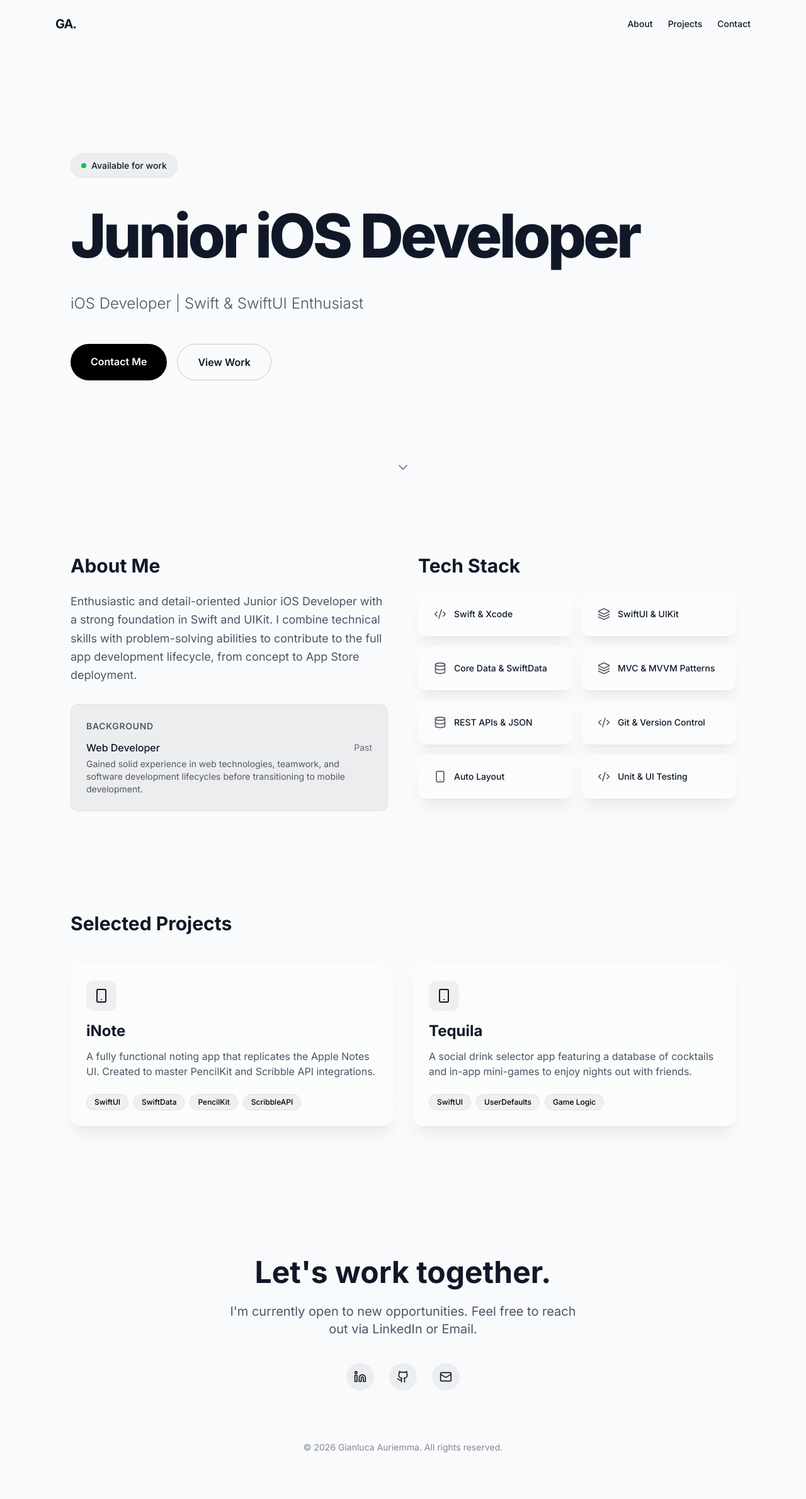
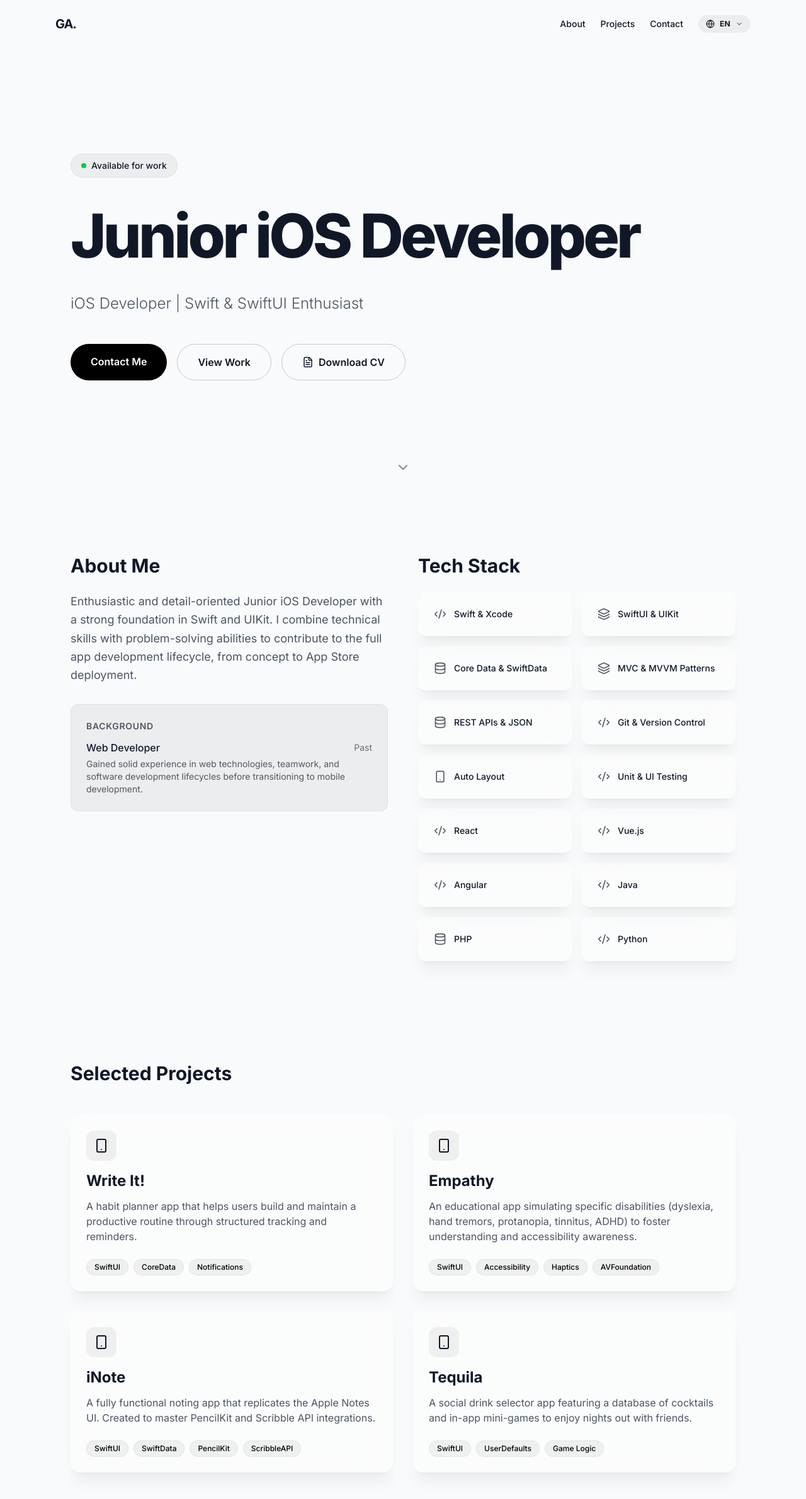
Before and after one commit to gianlucaauriemma/portfolio, a Next.js app in the folder portfolio/: page / in a window 1280 px wide. Shown: the top 2380 px of the page at 63% size. Built offline with nearby package versions, Linux system fonts and the light colour scheme.

Commit message:
aggiornamento sito

```diff
--- a/portfolio/app/page.tsx
+++ b/portfolio/app/page.tsx
@@ -1,7 +1,7 @@
 "use client";
 
 import React, { useState, useEffect } from "react";
-import { motion } from "framer-motion";
+import { motion, AnimatePresence } from "framer-motion";
 import {
   Github,
   Linkedin,
@@ -12,21 +12,136 @@ import {
   Database,
   Code2,
   ExternalLink,
-  Moon,
-  Sun,
+  Globe,
+  FileText,
+  Check,
 } from "lucide-react";
 
+// --- TYPES ---
+type Language = "en" | "it";
+
+// --- TRANSLATIONS ---
+const translations = {
+  en: {
+    nav: {
+      about: "About",
+      projects: "Projects",
+      contact: "Contact",
+      cv: "Download CV",
+    },
+    hero: {
+      available: "Available for work",
+      role: "Junior iOS Developer",
+      tagline: "iOS Developer | Swift & SwiftUI Enthusiast",
+      cta_contact: "Contact Me",
+      cta_work: "View Work",
+    },
+    about: {
+      title: "About Me",
+      bio: "Enthusiastic and detail-oriented Junior iOS Developer with a strong foundation in Swift and UIKit. I combine technical skills with problem-solving abilities to contribute to the full app development lifecycle, from concept to App Store deployment.",
+      background_title: "Background",
+      background_role: "Web Developer",
+      background_period: "Past",
+      background_desc:
+        "Gained solid experience in web technologies, teamwork, and software development lifecycles before transitioning to mobile development.",
+      tech_stack: "Tech Stack",
+    },
+    projects: {
+      title: "Selected Projects",
+      iNote: {
+        description:
+          "A fully functional noting app that replicates the Apple Notes UI. Created to master PencilKit and Scribble API integrations.",
+      },
+      tequila: {
+        description:
+          "A social drink selector app featuring a database of cocktails and in-app mini-games to enjoy nights out with friends.",
+      },
+      writeIt: {
+        title: "Write It!",
+        description:
+          "A habit planner app that helps users build and maintain a productive routine through structured tracking and reminders.",
+        tags: ["SwiftUI", "CoreData", "Notifications"],
+      },
+      empathy: {
+        title: "Empathy",
+        description:
+          "An educational app simulating specific disabilities (dyslexia, hand tremors, protanopia, tinnitus, ADHD) to foster understanding and accessibility awareness.",
+        tags: ["SwiftUI", "Accessibility", "Haptics", "AVFoundation"],
+      },
+    },
+    contact: {
+      title: "Let's work together.",
+      subtitle:
+        "I'm currently open to new opportunities. Feel free to reach out via LinkedIn or Email.",
+      footer: `© ${new Date().getFullYear()} Gianluca Auriemma. All rights reserved.`,
+    },
+  },
+  it: {
+    nav: {
+      about: "Chi Sono",
+      projects: "Progetti",
+      contact: "Contatti",
+      cv: "Scarica CV",
+    },
+    hero: {
+      available: "Disponibile per nuovi progetti",
+      role: "Junior iOS Developer",
+      tagline: "Sviluppatore iOS | Appassionato di Swift & SwiftUI",
+      cta_contact: "Contattami",
+      cta_work: "I Miei Lavori",
+    },
+    about: {
+      title: "Chi Sono",
+      bio: "Sviluppatore iOS Junior entusiasta e attento ai dettagli con una solida base in Swift e UIKit. Unisco competenze tecniche e capacità di problem-solving per contribuire all'intero ciclo di vita dello sviluppo delle app, dall'ideazione al rilascio sull'App Store.",
+      background_title: "Background",
+      background_role: "Sviluppatore Web",
+      background_period: "Passato",
+      background_desc:
+        "Ho acquisito solida esperienza nelle tecnologie web, nel lavoro di squadra e nei cicli di vita dello sviluppo software prima di passare allo sviluppo mobile.",
+      tech_stack: "Competenze Tecniche",
+    },
+    projects: {
+      title: "Progetti Selezionati",
+      iNote: {
+        description:
+          "Un'app per prendere appunti completamente funzionale che replica l'interfaccia utente di Apple Notes. Creata per padroneggiare le integrazioni di PencilKit e Scribble API.",
+      },
+      tequila: {
+        description:
+          "Un'app selettore di drink sociale con un database di cocktail e mini-giochi in-app per divertirsi con gli amici.",
+      },
+      writeIt: {
+        title: "Write It!",
+        description:
+          "Un pianificatore di abitudini che aiuta gli utenti a costruire e mantenere una routine produttiva attraverso tracciamento strutturato e promemoria.",
+        tags: ["SwiftUI", "CoreData", "Notifications"],
+      },
+      empathy: {
+        title: "Empathy",
+        description:
+          "Un'app educativa che simula disabilità specifiche (dislessia, tremore delle mani, protanopia, acufene, ADHD) per favorire la comprensione e la consapevolezza sull'accessibilità.",
+        tags: ["SwiftUI", "Accessibility", "Haptics", "AVFoundation"],
+      },
+    },
+    contact: {
+      title: "Lavoriamo insieme.",
+      subtitle:
+        "Sono attualmente disponibile per nuove opportunità. Sentiti libero di contattarmi via LinkedIn o Email.",
+      footer: `© ${new Date().getFullYear()} Gianluca Auriemma. Tutti i diritti riservati.`,
+    },
+  },
+};
+
 // --- DATA CONFIGURATION ---
-// Qui puoi modificare facilmente i testi in futuro
-const portfolioData = {
+const getPortfolioData = (lang: Language) => {
+  const t = translations[lang];
+  return {
     personal: {
       name: "Gianluca Auriemma",
-    role: "Junior iOS Developer",
-    tagline: "iOS Developer | Swift & SwiftUI Enthusiast",
-    bio: "Enthusiastic and detail-oriented Junior iOS Developer with a strong foundation in Swift and UIKit. I combine technical skills with problem-solving abilities to contribute to the full app development lifecycle, from concept to App Store deployment.",
       email: "gianluca.auriemma4@gmail.com",
       linkedin: "https://www.linkedin.com/in/gianluca-auriemma-b1b65429b",
       github: "https://github.com/gianlucaauriemma",
+      cvLink: "#", // Placeholder for CV link
     },
     skills: [
       { name: "Swift & Xcode", icon: Code2 },
@@ -37,32 +152,41 @@ const portfolioData = {
       { name: "Git & Version Control", icon: Code2 },
       { name: "Auto Layout", icon: Smartphone },
       { name: "Unit & UI Testing", icon: Code2 },
+      // Web Skills
+      { name: "React", icon: Code2 },
+      { name: "Vue.js", icon: Code2 },
+      { name: "Angular", icon: Code2 },
+      { name: "Java", icon: Code2 },
+      { name: "PHP", icon: Database },
+      { name: "Python", icon: Code2 },
     ],
     projects: [
       {
+        title: t.projects.writeIt.title,
+        description: t.projects.writeIt.description,
+        tags: t.projects.writeIt.tags,
+        link: "#", // Add link if available
+      },
+      {
+        title: t.projects.empathy.title,
+        description: t.projects.empathy.description,
+        tags: t.projects.empathy.tags,
+        link: "#", // Add link if available
+      },
+      {
         title: "iNote",
-      description:
-        "A fully functional noting app that replicates the Apple Notes UI. Created to master PencilKit and Scribble API integrations.",
+        description: t.projects.iNote.description,
         tags: ["SwiftUI", "SwiftData", "PencilKit", "ScribbleAPI"],
         link: "https://github.com/gianlucaauriemma/iNote.git",
       },
       {
         title: "Tequila",
-      description:
-        "A social drink selector app featuring a database of cocktails and in-app mini-games to enjoy nights out with friends.",
+        description: t.projects.tequila.description,
         tags: ["SwiftUI", "UserDefaults", "Game Logic"],
         link: "https://github.com/gianlucaauriemma/Tequila.git",
       },
     ],
-  experience: [
-    {
-      role: "Web Developer",
-      company: "Previous Experience",
-      period: "Past",
-      description:
-        "Gained solid experience in web technologies, teamwork, and software development lifecycles before transitioning to mobile development.",
-    },
-  ],
+  };
 };
 
 // --- REUSABLE COMPONENTS ---
@@ -138,12 +262,22 @@ const SocialButton = ({
 
 export default function Portfolio() {
   const [scrolled, setScrolled] = useState(false);
+  const [lang, setLang] = useState<Language>("en");
+  const [isLangMenuOpen, setIsLangMenuOpen] = useState(false);
 
   useEffect(() => {
     const handleScroll = () => setScrolled(window.scrollY > 50);
     window.addEventListener("scroll", handleScroll);
     return () => window.removeEventListener("scroll", handleScroll);
   }, []);
+
+  const t = translations[lang];
+  const data = getPortfolioData(lang);
+
+  const toggleLanguage = (newLang: Language) => {
+    setLang(newLang);
+    setIsLangMenuOpen(false);
+  };
 
   return (
     <main className="min-h-screen bg-gray-50 dark:bg-[#0a0a0a] text-gray-900 dark:text-gray-100 selection:bg-black selection:text-white dark:selection:bg-white dark:selection:text-black transition-colors duration-300 font-sans">
@@ -157,16 +291,65 @@ export default function Portfolio() {
       >
         <div className="max-w-6xl mx-auto px-6 flex justify-between items-center">
           <span className="text-xl font-bold tracking-tighter">GA.</span>
-          <div className="flex gap-6 text-sm font-medium">
+          <div className="flex items-center gap-6 text-sm font-medium">
+            <div className="hidden md:flex gap-6">
               <a href="#about" className="hover:opacity-60 transition-opacity">
-              About
+                {t.nav.about}
               </a>
-            <a href="#projects" className="hover:opacity-60 transition-opacity">
-              Projects
+              <a
+                href="#projects"
+                className="hover:opacity-60 transition-opacity"
+              >
+                {t.nav.projects}
               </a>
               <a href="#contact" className="hover:opacity-60 transition-opacity">
-              Contact
+                {t.nav.contact}
               </a>
+            </div>
+
+            {/* Language Picker */}
+            <div className="relative">
+              <button
+                onClick={() => setIsLangMenuOpen(!isLangMenuOpen)}
+                className="flex items-center gap-2 px-3 py-1.5 rounded-full bg-black/5 dark:bg-white/10 hover:bg-black/10 dark:hover:bg-white/20 transition-colors"
+              >
+                <Globe size={14} />
+                <span className="uppercase text-xs font-bold tracking-wide">
+                  {lang}
+                </span>
+                <ChevronDown
+                  size={12}
+                  className={`transition-transform duration-200 ${
+                    isLangMenuOpen ? "rotate-180" : ""
+                  }`}
+                />
+              </button>
+              <AnimatePresence>
+                {isLangMenuOpen && (
+                  <motion.div
+                    initial={{ opacity: 0, y: 10 }}
+                    animate={{ opacity: 1, y: 0 }}
+                    exit={{ opacity: 0, y: 10 }}
+                    className="absolute right-0 top-full mt-2 w-32 bg-white dark:bg-black border border-black/10 dark:border-white/10 rounded-xl shadow-xl overflow-hidden backdrop-blur-xl"
+                  >
+                    <button
+                      onClick={() => toggleLanguage("en")}
+                      className="w-full flex items-center justify-between px-4 py-2 text-left hover:bg-black/5 dark:hover:bg-white/10 transition-colors text-xs"
+                    >
+                      <span className="font-medium">English</span>
+                      {lang === "en" && <Check size={12} />}
+                    </button>
+                    <button
+                      onClick={() => toggleLanguage("it")}
+                      className="w-full flex items-center justify-between px-4 py-2 text-left hover:bg-black/5 dark:hover:bg-white/10 transition-colors text-xs"
+                    >
+                      <span className="font-medium">Italiano</span>
+                      {lang === "it" && <Check size={12} />}
+                    </button>
+                  </motion.div>
+                )}
+              </AnimatePresence>
+            </div>
           </div>
         </div>
       </nav>
@@ -181,31 +364,40 @@ export default function Portfolio() {
         >
           <div className="inline-flex items-center gap-2 px-4 py-2 rounded-full bg-black/5 dark:bg-white/5 border border-black/5 dark:border-white/5 backdrop-blur-sm">
             <span className="w-2 h-2 rounded-full bg-green-500 animate-pulse"></span>
-            <span className="text-sm font-medium">Available for work</span>
+            <span className="text-sm font-medium">{t.hero.available}</span>
           </div>
 
           <h1 className="text-6xl md:text-8xl font-extrabold tracking-tighter leading-tight">
-            {portfolioData.personal.role}
+            {t.hero.role}
           </h1>
 
           <p className="text-xl md:text-2xl text-gray-600 dark:text-gray-400 max-w-2xl font-light">
-            {portfolioData.personal.tagline}
+            {t.hero.tagline}
           </p>
 
-          <div className="flex gap-4 pt-4">
+          <div className="flex flex-wrap gap-4 pt-4">
             <a
-              href={portfolioData.personal.linkedin}
+              href={data.personal.linkedin}
               target="_blank"
               rel="noopener noreferrer"
               className="px-8 py-4 bg-black dark:bg-white text-white dark:text-black rounded-full font-semibold hover:opacity-90 transition-opacity"
             >
-              Contact Me
+              {t.hero.cta_contact}
             </a>
             <a
               href="#projects"
               className="px-8 py-4 bg-transparent border border-black/20 dark:border-white/20 rounded-full font-semibold hover:bg-black/5 dark:hover:bg-white/5 transition-colors"
             >
-              View Work
+              {t.hero.cta_work}
+            </a>
+            <a
+              href={data.personal.cvLink}
+              target="_blank"
+              rel="noopener noreferrer"
+              className="px-8 py-4 flex items-center gap-2 bg-transparent border border-black/20 dark:border-white/20 rounded-full font-semibold hover:bg-black/5 dark:hover:bg-white/5 transition-colors"
+            >
+              <FileText size={18} />
+              {t.nav.cv}
             </a>
           </div>
         </motion.div>
@@ -229,25 +421,27 @@ export default function Portfolio() {
             viewport={{ once: true }}
             transition={{ duration: 0.6 }}
           >
-            <h2 className="text-3xl font-bold mb-6">About Me</h2>
+            <h2 className="text-3xl font-bold mb-6">{t.about.title}</h2>
             <p className="text-lg text-gray-600 dark:text-gray-400 leading-relaxed mb-6">
-              {portfolioData.personal.bio}
+              {t.about.bio}
             </p>
 
             {/* Background / Previous Experience Snippet */}
             <div className="mt-8 p-6 rounded-xl bg-black/5 dark:bg-white/5 border border-black/5 dark:border-white/5">
               <h3 className="text-sm font-semibold uppercase tracking-wider mb-3 opacity-70">
-                Background
+                {t.about.background_title}
               </h3>
-              {portfolioData.experience.map((exp, idx) => (
-                <div key={idx}>
+              <div>
                 <div className="flex justify-between items-center mb-1">
-                    <span className="font-medium">{exp.role}</span>
-                    <span className="text-sm opacity-60">{exp.period}</span>
+                  <span className="font-medium">
+                    {t.about.background_role}
+                  </span>
+                  <span className="text-sm opacity-60">
+                    {t.about.background_period}
+                  </span>
                 </div>
-                  <p className="text-sm opacity-70">{exp.description}</p>
+                <p className="text-sm opacity-70">{t.about.background_desc}</p>
               </div>
-              ))}
             </div>
           </motion.div>
 
@@ -257,9 +451,9 @@ export default function Portfolio() {
             viewport={{ once: true }}
             transition={{ duration: 0.6 }}
           >
-            <h2 className="text-3xl font-bold mb-6">Tech Stack</h2>
+            <h2 className="text-3xl font-bold mb-6">{t.about.tech_stack}</h2>
             <div className="grid grid-cols-2 gap-4">
-              {portfolioData.skills.map((skill, index) => (
+              {data.skills.map((skill, index) => (
                 <GlassCard
                   key={index}
                   className="flex items-center gap-3 p-4 !rounded-xl"
@@ -275,9 +469,9 @@ export default function Portfolio() {
 
       {/* Projects */}
       <Section id="projects">
-        <h2 className="text-3xl font-bold mb-12">Selected Projects</h2>
+        <h2 className="text-3xl font-bold mb-12">{t.projects.title}</h2>
         <div className="grid md:grid-cols-2 gap-8">
-          {portfolioData.projects.map((project, index) => (
+          {data.projects.map((project, index) => (
             <motion.div
               key={index}
               initial={{ opacity: 0, y: 20 }}
@@ -291,6 +485,7 @@ export default function Portfolio() {
                     <div className="p-3 bg-black/5 dark:bg-white/10 rounded-xl">
                       <Smartphone size={24} />
                     </div>
+                    {project.link !== "#" && (
                       <a
                         href={project.link}
                         target="_blank"
@@ -299,6 +494,7 @@ export default function Portfolio() {
                       >
                         <ExternalLink size={20} />
                       </a>
+                    )}
                   </div>
                   <h3 className="text-2xl font-bold mb-3">{project.title}</h3>
                   <p className="text-gray-600 dark:text-gray-400 mb-6">
@@ -324,33 +520,32 @@ export default function Portfolio() {
           viewport={{ once: true }}
         >
           <h2 className="text-4xl md:text-5xl font-bold mb-6">
-            Let's work together.
+            {t.contact.title}
           </h2>
           <p className="text-xl text-gray-600 dark:text-gray-400 mb-10 max-w-xl mx-auto">
-            I'm currently open to new opportunities. Feel free to reach out via
-            LinkedIn or Email.
+            {t.contact.subtitle}
           </p>
 
           <div className="flex justify-center gap-6">
             <SocialButton
-              href={portfolioData.personal.linkedin}
+              href={data.personal.linkedin}
               icon={Linkedin}
               label="LinkedIn"
             />
             <SocialButton
-              href={portfolioData.personal.github}
+              href={data.personal.github}
               icon={Github}
               label="GitHub"
             />
             <SocialButton
-              href={`mailto:${portfolioData.personal.email}`}
+              href={`mailto:${data.personal.email}`}
               icon={Mail}
               label="Email"
             />
           </div>
 
           <footer className="mt-20 text-sm opacity-50">
-            © {new Date().getFullYear()} Gianluca Auriemma. All rights reserved.
+            {t.contact.footer}
           </footer>
         </motion.div>
       </Section>
```
Lines whose indentation alone changed are shown as unchanged.
